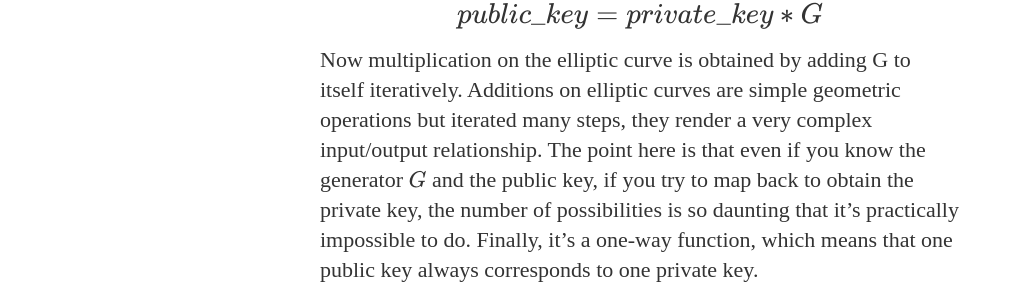
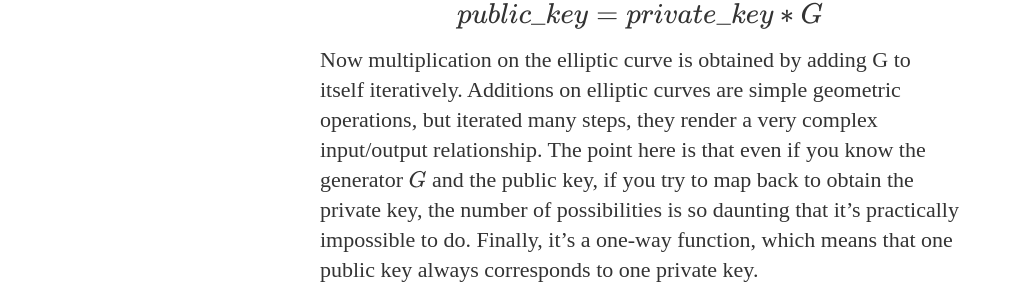
Before and after one commit to ManuNeuro/EmmanuelCalvet, a Jekyll site: the page built from _posts/2022-09-01-whitepaper-p1.md, in a window 1280 px wide and 900 px high, scrolled down 1508 px. Shown: the part 213-516 px from the top of the window, without its empty margins (0-1012 px from the left). Built offline with Jekyll 4.4.1, drawn with Linux system fonts in a browser that asks for light colours; nearby versions of some CDN libraries; some web fonts are replaced; formulas are drawn with MathJax 3; comment, search, counter and statistics services are not loaded.

```diff
--- a/_posts/2022-09-01-whitepaper-p1.md
+++ b/_posts/2022-09-01-whitepaper-p1.md
@@ -28,7 +28,7 @@ The idea is the following:  using a generator $G$, on the curve (shown above), t
 
 $$\LARGE public\_key= private\_key*G$$
 
-Now multiplication on the elliptic curve is obtained by adding G to itself iteratively. Additions on elliptic curves are simple geometric operations but iterated many steps, they render a very complex input/output relationship. The point here is that even if you know the generator $G$ and the public key, if you try to map back to obtain the private key, the number of possibilities is so daunting that it's practically impossible to do. Finally, it's a one-way function, which means that one public key always corresponds to one private key.
+Now multiplication on the elliptic curve is obtained by adding G to itself iteratively. Additions on elliptic curves are simple geometric operations, but iterated many steps, they render a very complex input/output relationship. The point here is that even if you know the generator $G$ and the public key, if you try to map back to obtain the private key, the number of possibilities is so daunting that it's practically impossible to do. Finally, it's a one-way function, which means that one public key always corresponds to one private key.
 
  Consequently, the elliptic curve is an excellent solution to the problem at hand, and many companies have used it without any issues. However, that's no reason to stop the exploration for better or original solutions!
 
```
